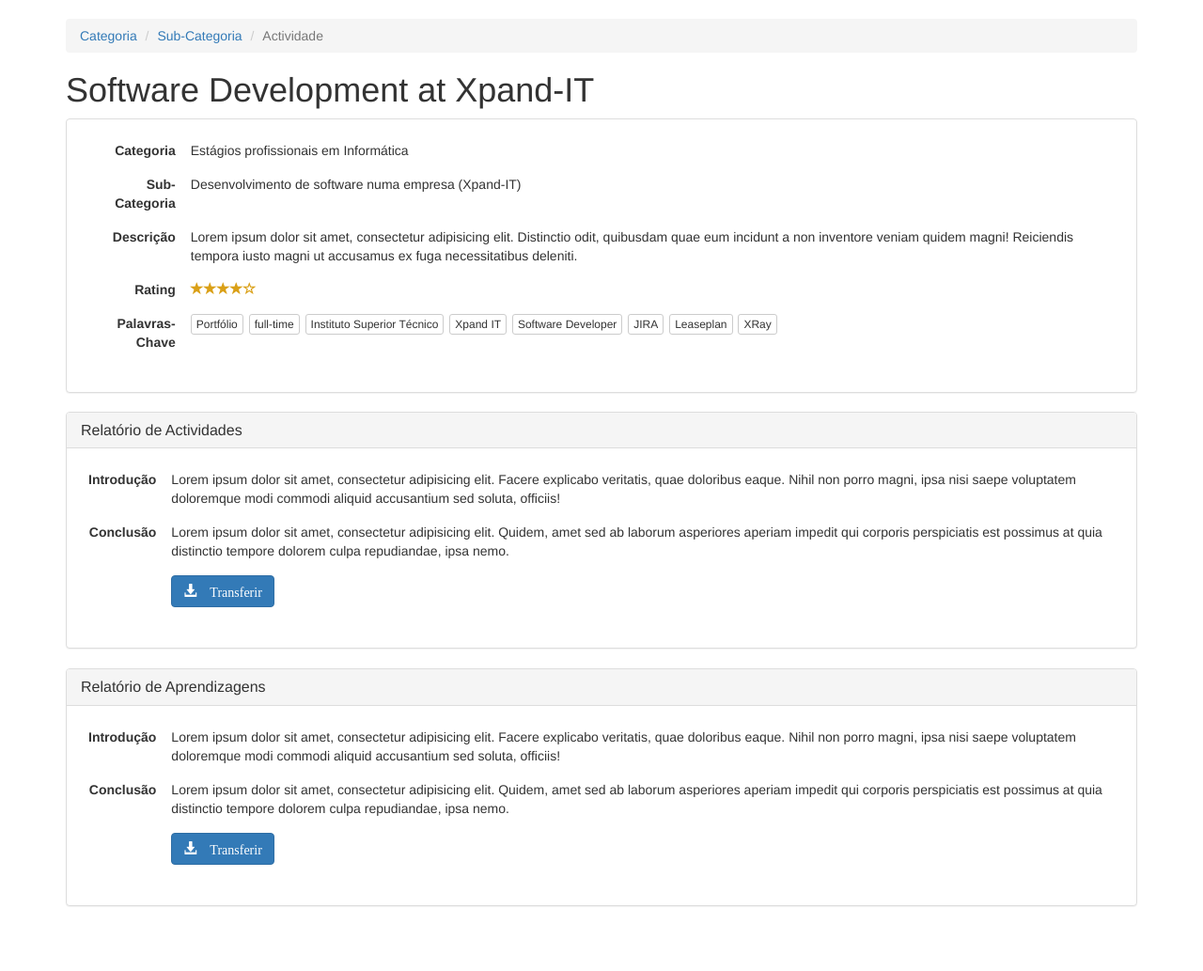
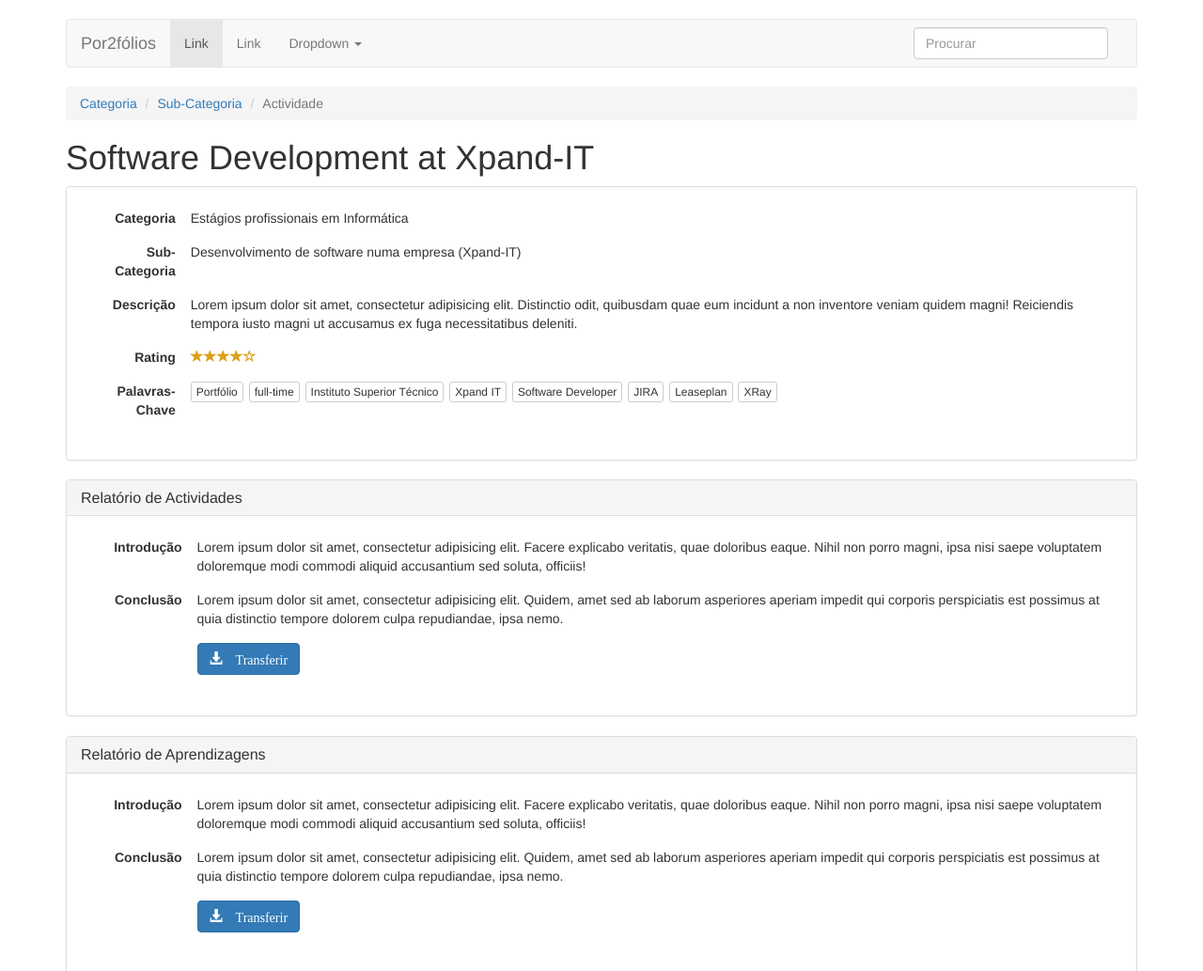
Before and after one commit to joaogodinho/por2folios, a website: page app/activity.html in a window 1280 px wide. Shown: the top 1033 px of the page at 94% size. Before the commit the page ends 984 px from the top, so only its background shows below. Drawn offline with nearby package versions, Linux system fonts and the light colour scheme; files that its build step writes are made by us from their sources.

Commit message:
Added navbar

```diff
--- a/app/activity.html
+++ b/app/activity.html
@@ -21,6 +21,41 @@
   </head>
   <body>
     <div class="container">
+      <nav class="navbar navbar-default">
+        <div class="container-fluid">
+          <div class="navbar-header">
+            <button type="button" class="navbar-toggle collapsed" data-toggle="collapse" data-target="#bs-example-navbar-collapse-1" aria-expanded="false">
+              <span class="icon-bar"></span>
+              <span class="icon-bar"></span>
+              <span class="icon-bar"></span>
+            </button>
+            <a class="navbar-brand" href="#">Por2fólios</a>
+          </div>
+          <div class="collapse navbar-collapse" id="bs-example-navbar-collapse-1">
+            <ul class="nav navbar-nav">
+              <li class="active"><a href="#">Link</a></li>
+              <li><a href="#">Link</a></li>
+              <li class="dropdown">
+                <a href="#" class="dropdown-toggle" data-toggle="dropdown" role="button" aria-haspopup="true" aria-expanded="false">Dropdown <span class="caret"></span></a>
+                <ul class="dropdown-menu">
+                  <li><a href="#">Action</a></li>
+                  <li><a href="#">Another action</a></li>
+                  <li><a href="#">Something else here</a></li>
+                  <li role="separator" class="divider"></li>
+                  <li><a href="#">Separated link</a></li>
+                  <li role="separator" class="divider"></li>
+                  <li><a href="#">One more separated link</a></li>
+                </ul>
+              </li>
+            </ul>
+            <form class="navbar-form navbar-right" role="search">
+              <div class="form-group">
+                <input type="text" class="form-control" placeholder="Procurar">
+              </div>
+            </form>
+          </div><!-- /.navbar-collapse -->
+        </div><!-- /.container-fluid -->
+      </nav>
       <ol class="breadcrumb">
         <li><a href="#">Categoria</a></li>
         <li><a href="#">Sub-Categoria</a></li>
@@ -71,11 +106,11 @@
           <table class="table borderless">
             <tbody>
               <tr>
-                <th class="text-right" scope="row">Introdução</th>
+                <th class="text-right" scope="row">&nbsp;&nbsp;&nbsp;&nbsp;&nbsp;&nbsp;&nbsp;Introdução</th>
                 <td>Lorem ipsum dolor sit amet, consectetur adipisicing elit. Facere explicabo veritatis, quae doloribus eaque. Nihil non porro magni, ipsa nisi saepe voluptatem doloremque modi commodi aliquid accusantium sed soluta, officiis!</td>
               </tr>
               <tr>
-                <th class="text-right" scope="row">Conclusão</th>
+                <th class="text-right" scope="row">&nbsp;&nbsp;&nbsp;&nbsp;&nbsp;&nbsp;&nbsp;Conclusão</th>
                 <td>Lorem ipsum dolor sit amet, consectetur adipisicing elit. Quidem, amet sed ab laborum asperiores aperiam impedit qui corporis perspiciatis est possimus at quia distinctio tempore dolorem culpa repudiandae, ipsa nemo.</td>
               </tr>
               <tr>
@@ -102,11 +137,11 @@
           <table class="table borderless">
             <tbody>
               <tr>
-                <th class="text-right" scope="row">Introdução</th>
+                <th class="text-right" scope="row">&nbsp;&nbsp;&nbsp;&nbsp;&nbsp;&nbsp;&nbsp;Introdução</th>
                 <td>Lorem ipsum dolor sit amet, consectetur adipisicing elit. Facere explicabo veritatis, quae doloribus eaque. Nihil non porro magni, ipsa nisi saepe voluptatem doloremque modi commodi aliquid accusantium sed soluta, officiis!</td>
               </tr>
               <tr>
-                <th class="text-right" scope="row">Conclusão</th>
+                <th class="text-right" scope="row">&nbsp;&nbsp;&nbsp;&nbsp;&nbsp;&nbsp;&nbsp;Conclusão</th>
                 <td>Lorem ipsum dolor sit amet, consectetur adipisicing elit. Quidem, amet sed ab laborum asperiores aperiam impedit qui corporis perspiciatis est possimus at quia distinctio tempore dolorem culpa repudiandae, ipsa nemo.</td>
               </tr>
               <tr>
```
